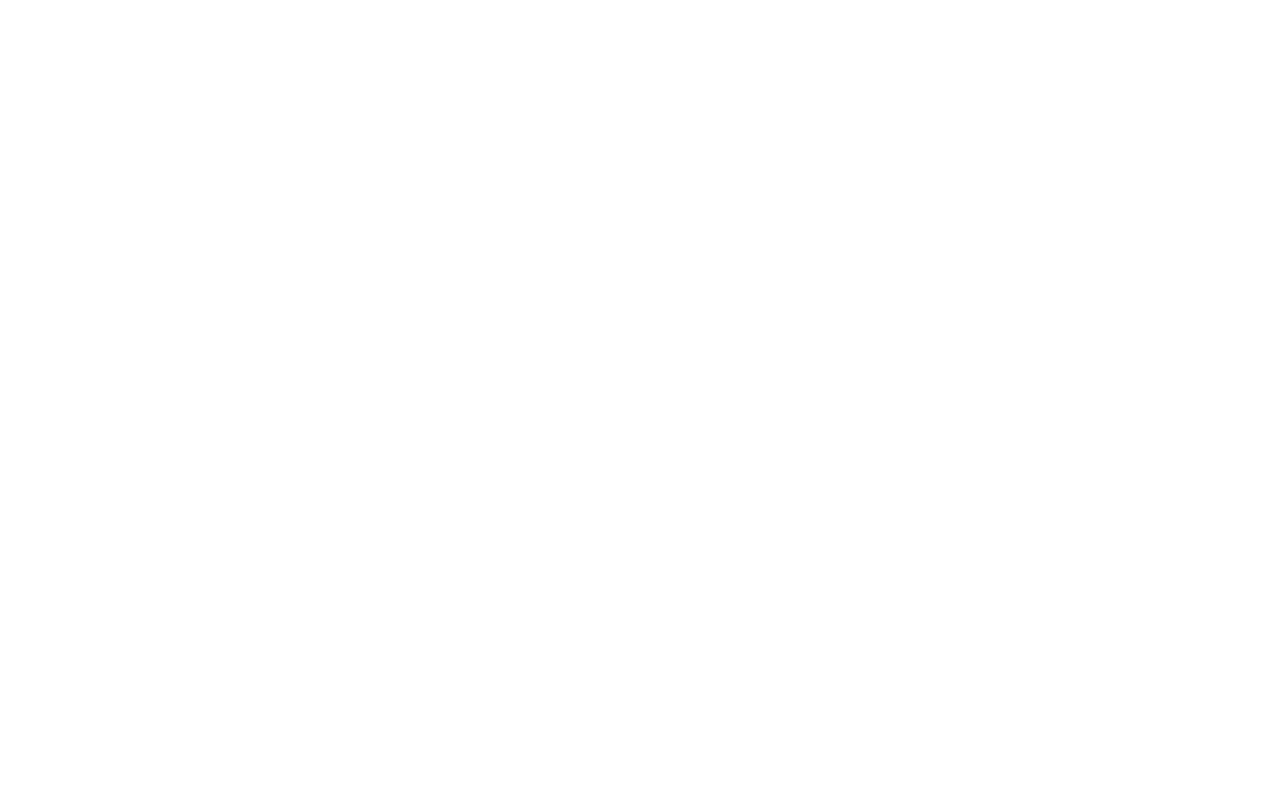
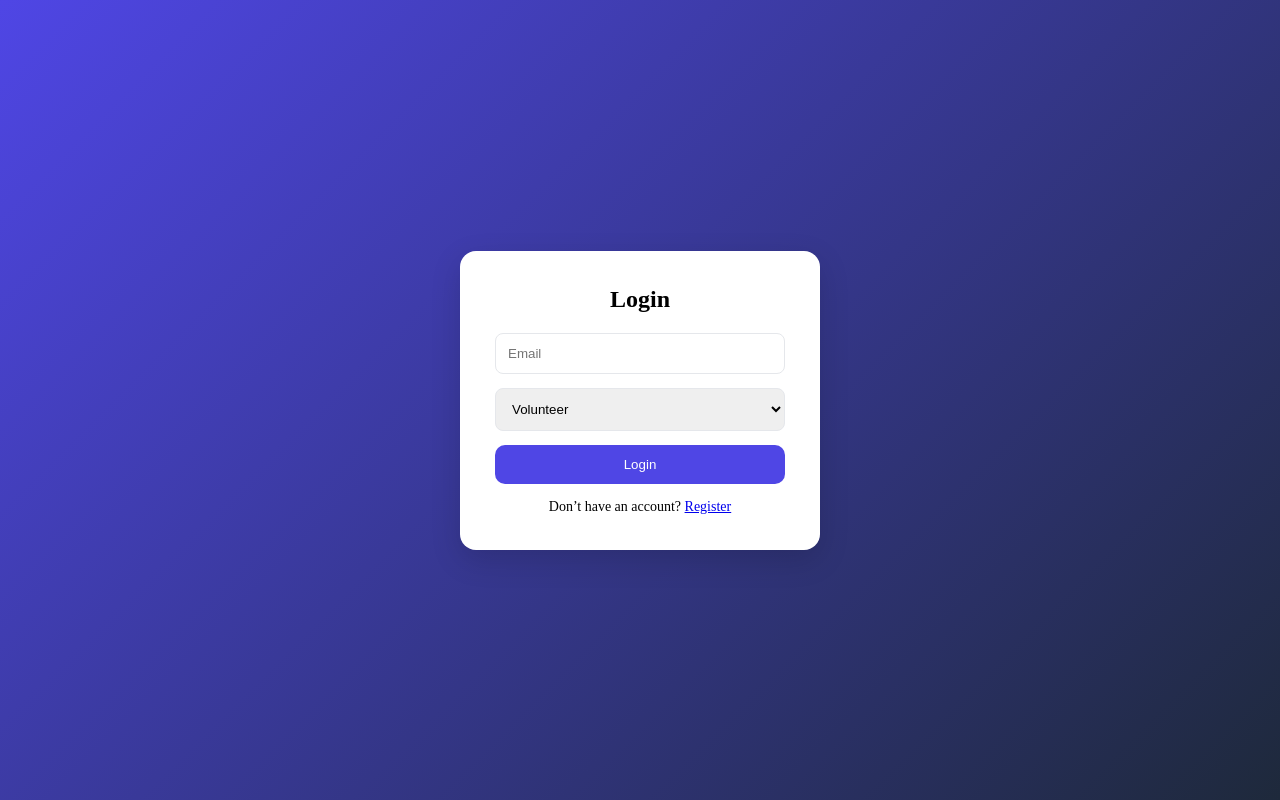
Before and after one commit to AITYCP-Team-6/Project-WorkLink, a React (Create React App) app: page /login in a window 1280 px wide. Before the commit this address had no page. Built offline with nearby package versions, Linux system fonts and the light colour scheme.

Commit message:
update login

```diff
--- a/src/App.js
+++ b/src/App.js
@@ -1,7 +1,8 @@
 import { Routes, Route } from "react-router-dom";
 
-/* HOME */
-import Home from "./Home";
+/* AUTH */
+import Login from "./auth/Login";
+import Register from "./auth/Register";
 
 /* ADMIN */
 import AdminDashboard from "./dashboards/admin/AdminDashboard";
@@ -19,28 +20,30 @@
 import MyApplications from "./dashboards/volunteer/MyApplications";
 import VolunteerPayments from "./dashboards/volunteer/Payments";
 
-/* COMMON REPORTS */
+/* COMMON */
 import Reports from "./dashboards/common/Reports";
 
 function App() {
   return (
     <Routes>
-      {/* HOME */}
-      <Route path="/" element={<Home />} />
+      {/* AUTH */}
+      <Route path="/" element={<Login />} />
+      <Route path="/login" element={<Login />} />
+      <Route path="/register" element={<Register />} />
 
-      {/* ADMIN ROUTES */}
+      {/* ADMIN */}
       <Route path="/admin" element={<AdminDashboard />} />
       <Route path="/admin/manage-users" element={<ManageUsers />} />
       <Route path="/admin/payments" element={<AdminPayments />} />
       <Route path="/admin/reports" element={<Reports role="admin" />} />
 
-      {/* ORGANIZER ROUTES */}
+      {/* ORGANIZER */}
       <Route path="/organizer" element={<OrganizerDashboard />} />
       <Route path="/organizer/create-event" element={<CreateEvent />} />
       <Route path="/organizer/payments" element={<OrganizerPayments />} />
       <Route path="/organizer/reports" element={<Reports role="organizer" />} />
 
-      {/* VOLUNTEER ROUTES */}
+      {/* VOLUNTEER */}
       <Route path="/volunteer" element={<VolunteerDashboard />} />
       <Route path="/volunteer/jobs" element={<MyTasks />} />
       <Route path="/volunteer/applications" element={<MyApplications />} />
--- /dev/null
+++ b/src/auth/Auth.css
@@ -0,0 +1,49 @@
+.auth-container {
+  min-height: 100vh;
+  background: linear-gradient(135deg, #4f46e5, #1e293b);
+  display: flex;
+  justify-content: center;
+  align-items: center;
+}
+
+.auth-card {
+  background: #ffffff;
+  padding: 35px;
+  width: 100%;
+  max-width: 360px;
+  border-radius: 16px;
+  text-align: center;
+  box-shadow: 0 10px 30px rgba(0, 0, 0, 0.15);
+}
+
+.auth-card h2 {
+  margin-bottom: 20px;
+}
+
+.auth-card input,
+.auth-card select {
+  width: 100%;
+  padding: 12px;
+  margin-bottom: 14px;
+  border-radius: 8px;
+  border: 1px solid #e5e7eb;
+}
+
+.auth-card button {
+  width: 100%;
+  padding: 12px;
+  background: #4f46e5;
+  color: #ffffff;
+  border: none;
+  border-radius: 10px;
+  cursor: pointer;
+}
+
+.auth-card button:hover {
+  background: #4338ca;
+}
+
+.auth-card p {
+  font-size: 14px;
+  margin-top: 15px;
+}
--- /dev/null
+++ b/src/auth/AuthContext.jsx
@@ -0,0 +1,27 @@
+import { createContext, useContext, useState } from "react";
+
+const AuthContext = createContext();
+
+export const AuthProvider = ({ children }) => {
+  const [user, setUser] = useState(
+    JSON.parse(localStorage.getItem("user")) || null,
+  );
+
+  const login = (userData) => {
+    setUser(userData);
+    localStorage.setItem("user", JSON.stringify(userData));
+  };
+
+  const logout = () => {
+    setUser(null);
+    localStorage.removeItem("user");
+  };
+
+  return (
+    <AuthContext.Provider value={{ user, login, logout }}>
+      {children}
+    </AuthContext.Provider>
+  );
+};
+
+export const useAuth = () => useContext(AuthContext);
--- /dev/null
+++ b/src/auth/Login.jsx
@@ -0,0 +1,47 @@
+import { useState } from "react";
+import { useNavigate, Link } from "react-router-dom";
+import { useAuth } from "./AuthContext";
+import "./Auth.css";
+
+const Login = () => {
+  const [role, setRole] = useState("volunteer");
+  const [email, setEmail] = useState("");
+  const { login } = useAuth();
+  const navigate = useNavigate();
+
+  const handleLogin = (e) => {
+    e.preventDefault();
+    login({ role, email });
+    navigate(`/${role}`);
+  };
+
+  return (
+    <div className="auth-container">
+      <form className="auth-card" onSubmit={handleLogin}>
+        <h2>Login</h2>
+
+        <input
+          type="email"
+          placeholder="Email"
+          value={email}
+          onChange={(e) => setEmail(e.target.value)}
+          required
+        />
+
+        <select value={role} onChange={(e) => setRole(e.target.value)}>
+          <option value="admin">Admin</option>
+          <option value="organizer">Organizer</option>
+          <option value="volunteer">Volunteer</option>
+        </select>
+
+        <button type="submit">Login</button>
+
+        <p>
+          Don’t have an account? <Link to="/register">Register</Link>
+        </p>
+      </form>
+    </div>
+  );
+};
+
+export default Login;
--- /dev/null
+++ b/src/auth/Register.jsx
@@ -0,0 +1,36 @@
+import { useNavigate, Link } from "react-router-dom";
+import "./Auth.css";
+
+const Register = () => {
+  const navigate = useNavigate();
+
+  const handleRegister = (e) => {
+    e.preventDefault();
+    navigate("/login");
+  };
+
+  return (
+    <div className="auth-container">
+      <form className="auth-card" onSubmit={handleRegister}>
+        <h2>Register</h2>
+
+        <input type="text" placeholder="Full Name" required />
+        <input type="email" placeholder="Email" required />
+
+        <select required>
+          <option value="">Select Role</option>
+          <option value="organizer">Organizer</option>
+          <option value="volunteer">Volunteer</option>
+        </select>
+
+        <button type="submit">Register</button>
+
+        <p>
+          Already registered? <Link to="/login">Login</Link>
+        </p>
+      </form>
+    </div>
+  );
+};
+
+export default Register;
--- a/src/components/Sidebar.jsx
+++ b/src/components/Sidebar.jsx
@@ -1,14 +1,14 @@
 import { NavLink, useNavigate } from "react-router-dom";
+import { useAuth } from "../auth/AuthContext";
 import "./Sidebar.css";
 
 const Sidebar = ({ role }) => {
   const navigate = useNavigate();
+  const { logout } = useAuth();
 
   const handleLogout = () => {
-    // optional later:
-    // localStorage.clear();
-    // sessionStorage.clear();
-    navigate("/");
+    logout(); // clear auth + localStorage
+    navigate("/login"); // redirect to login page
   };
 
   return (
--- a/src/index.js
+++ b/src/index.js
@@ -2,13 +2,17 @@
 import ReactDOM from "react-dom/client";
 import App from "./App";
 import { BrowserRouter } from "react-router-dom";
+import { AuthProvider } from "./auth/AuthContext";
 import { EventProvider } from "./context/EventContext";
 
 const root = ReactDOM.createRoot(document.getElementById("root"));
+
 root.render(
   <BrowserRouter>
-    <EventProvider>
-      <App />
-    </EventProvider>
+    <AuthProvider>
+      <EventProvider>
+        <App />
+      </EventProvider>
+    </AuthProvider>
   </BrowserRouter>,
 );
```
